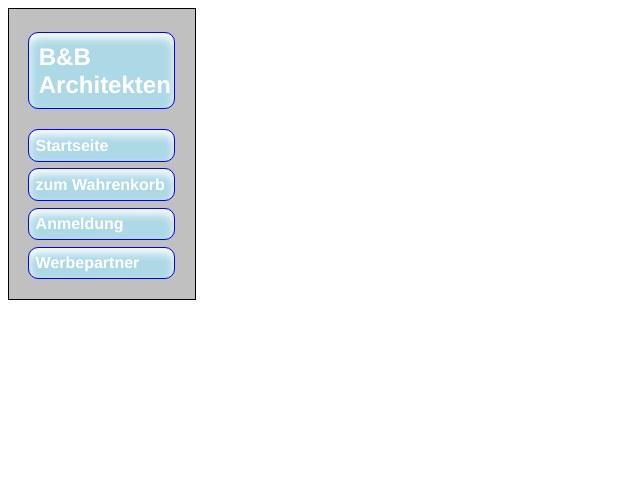
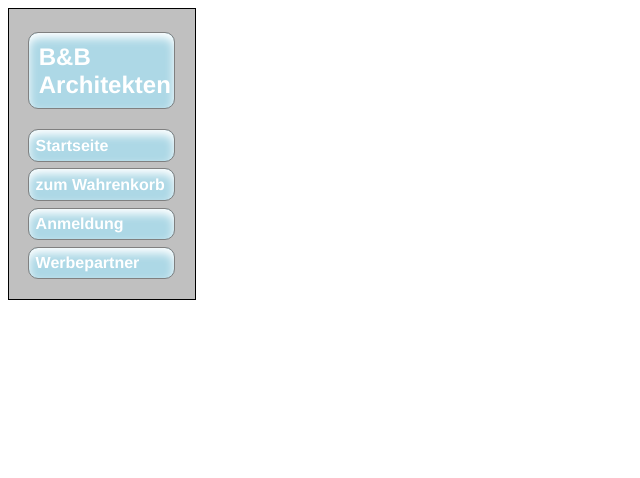
Before and after one commit to MichelBartels/Webseite, a PHP site: page /Test.php in a window 1280 px wide. Shown: the top 478 px of the page, without its empty margins (0-640 px from the left). Run offline with PHP 8.4, Linux system fonts and the light colour scheme.

Commit message:
Update Test.css

```diff
--- a/Test.css
+++ b/Test.css
@@ -40,7 +40,7 @@ nav h2 {
 	padding: 0.4em;
 	text-decoration: none;
 	font-weight: bold;
-	border: 1px solid blue;
+	border: 1px solid gray;
 	border-radius: 10px;
 	box-shadow: 0 5px 10px white inset;
 	color: white;
```
